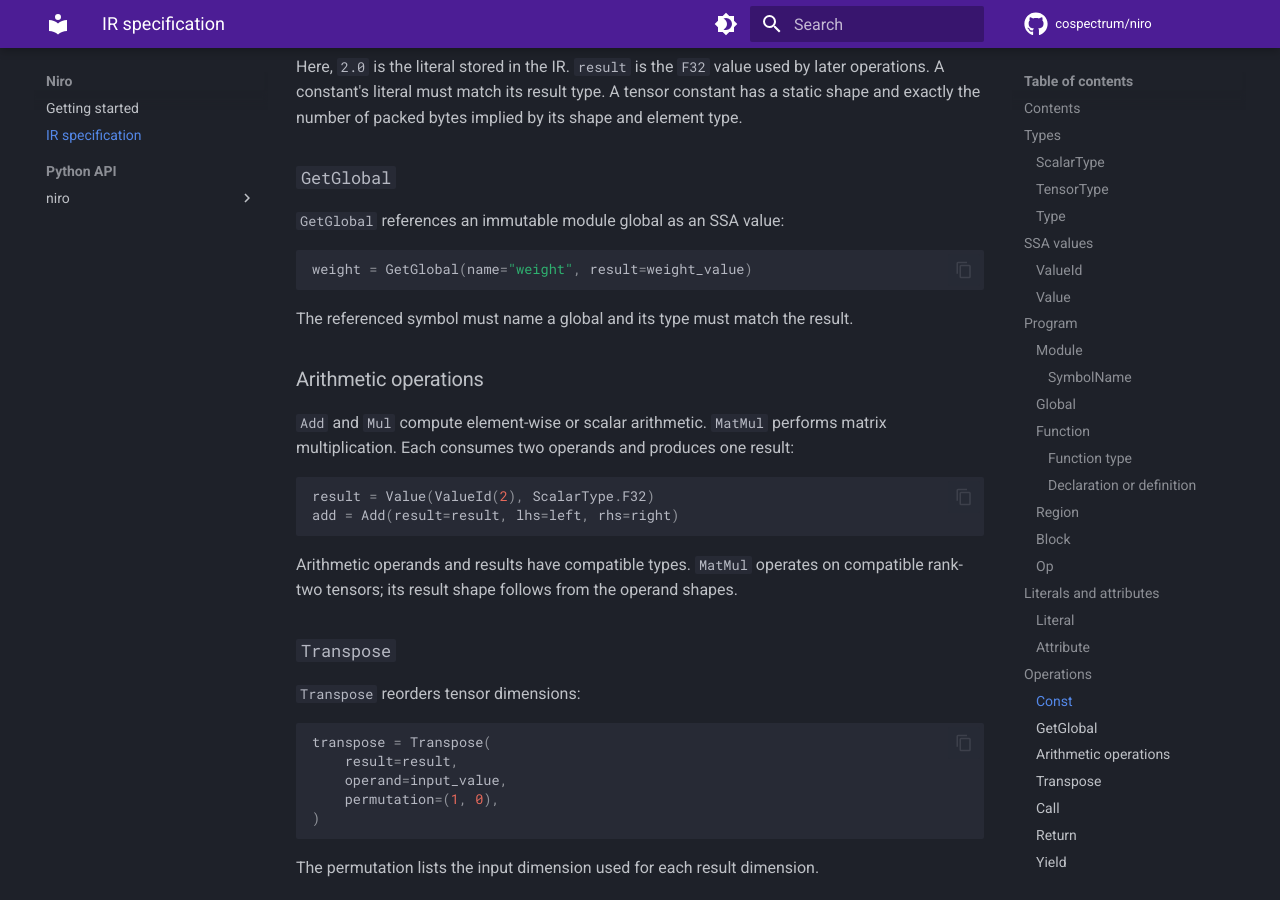
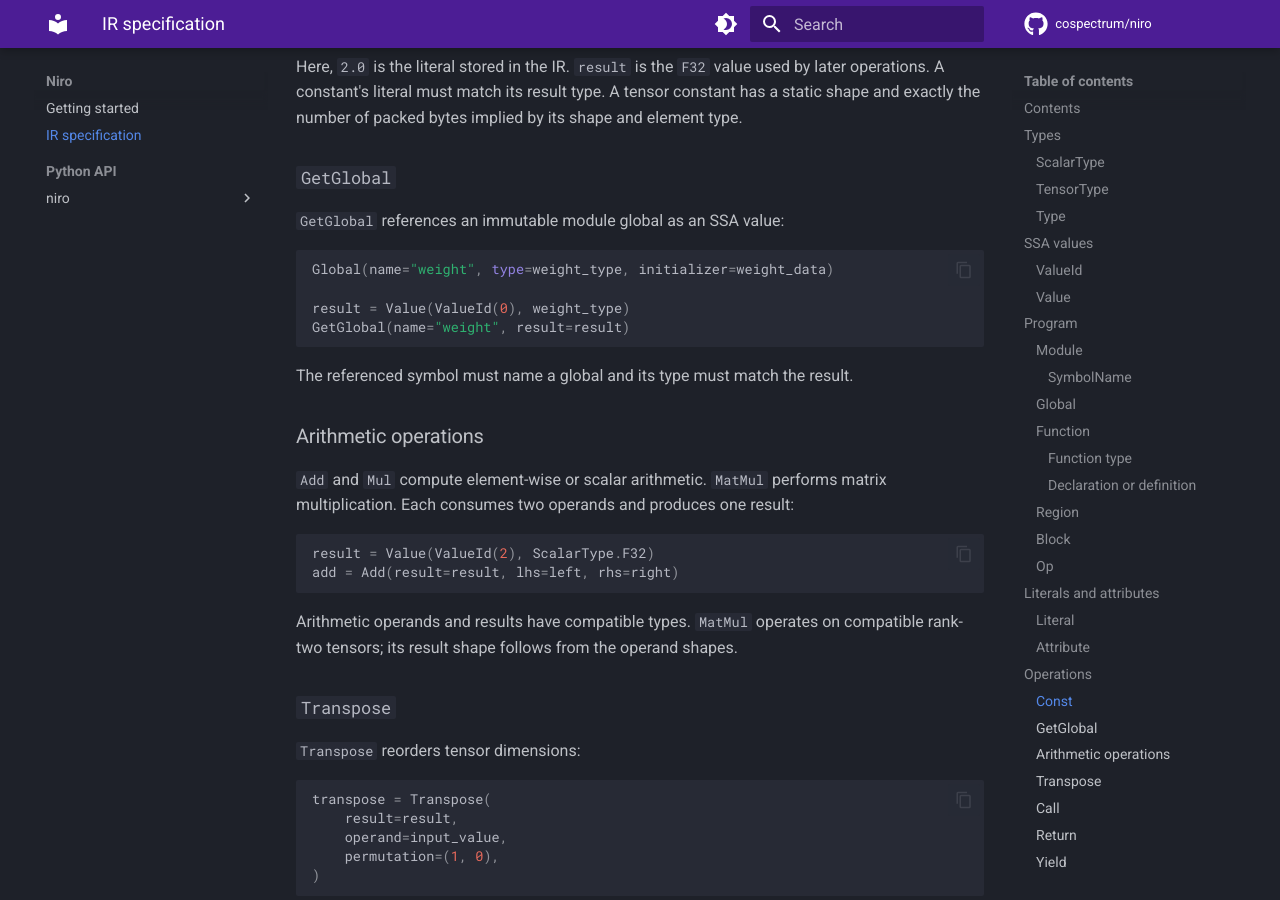
Before and after one commit to cospectrum/niro, an MkDocs documentation site: the page built from docs/ir.md, in a window 1280 px wide and 900 px high, scrolled down 5976 px. Built offline with MkDocs 1.6.1 and Material for MkDocs 9.7.7, drawn with Linux system fonts in a browser that asks for light colours; comment, search, counter and statistics services are not loaded.

Commit message:
edit GetGlobal doc snippet

````diff
--- a/docs/ir.md
+++ b/docs/ir.md
@@ -283,7 +283,10 @@ its shape and element type.
 `GetGlobal` references an immutable module global as an SSA value:
 
 ```python
-weight = GetGlobal(name="weight", result=weight_value)
+Global(name="weight", type=weight_type, initializer=weight_data)
+
+result = Value(ValueId(0), weight_type)
+GetGlobal(name="weight", result=result)
 ```
 
 The referenced symbol must name a global and its type must match the result.
````
